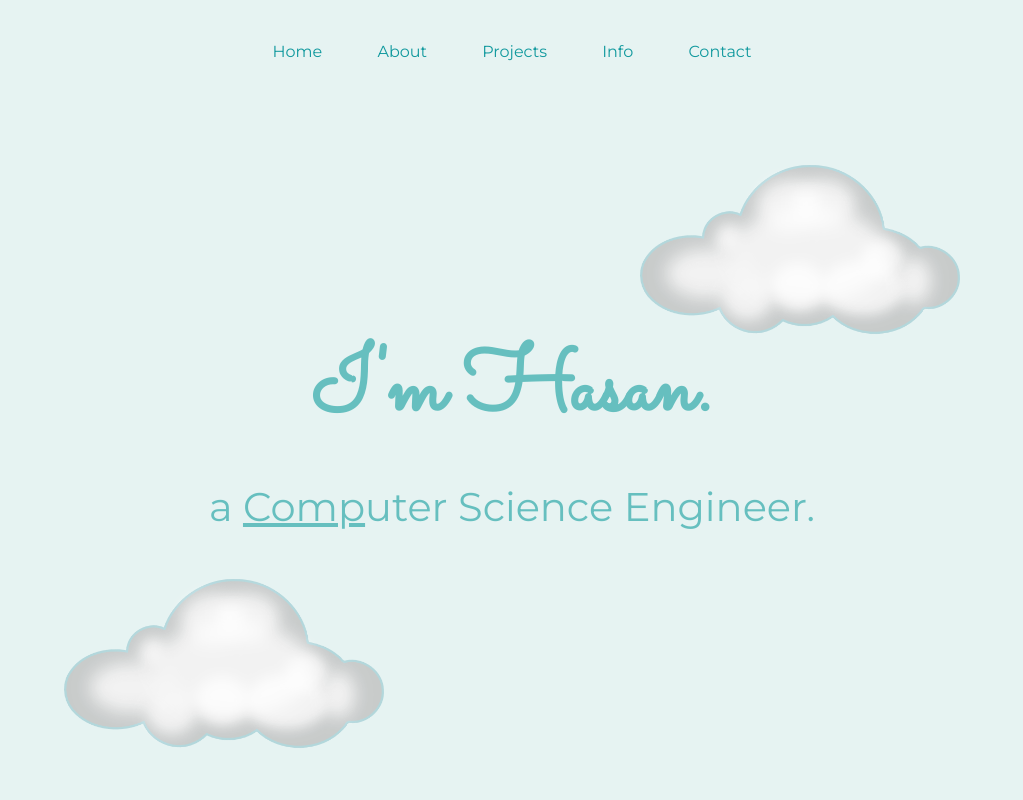
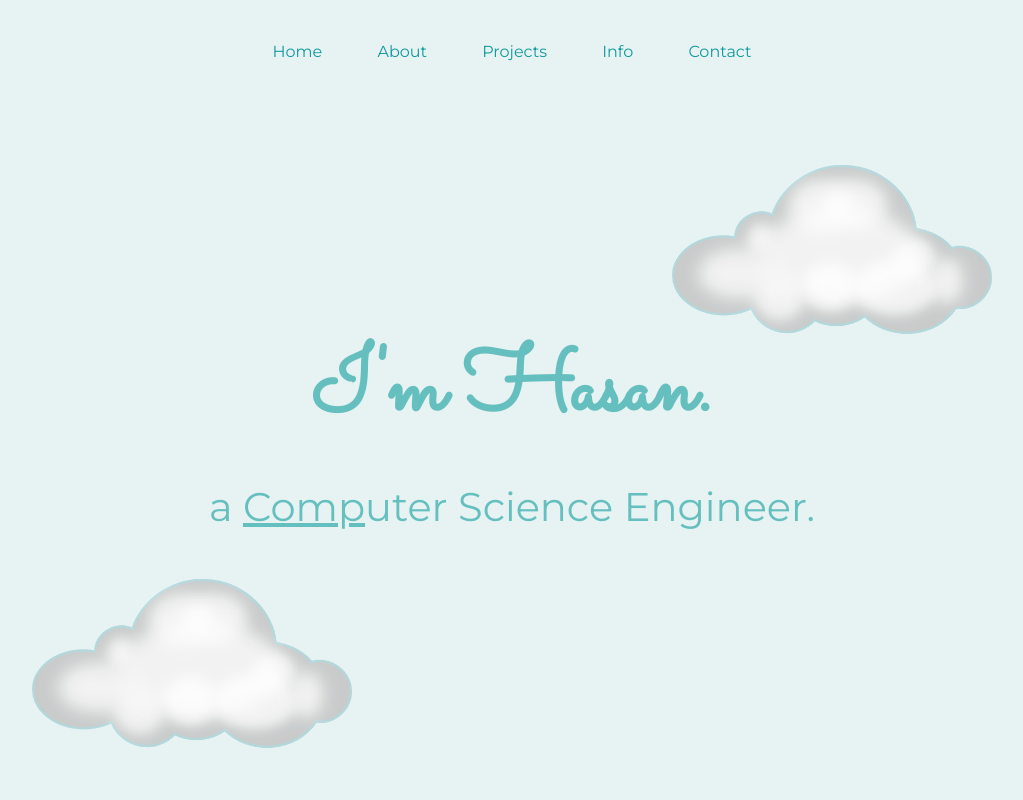
Before and after one commit to Mohammadhasan14/My-Portfolio, a plain HTML site: page index.html in a window 1280 px wide. Shown: the top 800 px of the page, without its empty margins (128-1151 px from the left). Drawn offline with Linux system fonts and the light colour scheme.

Commit message:
Update style.css

```diff
--- a/css/style.css
+++ b/css/style.css
@@ -97,21 +97,21 @@ p {
 .top-cloud {
     position: absolute;
     width: 20rem;
-    right: 12rem;
+    right: 10rem;
     top:10rem
 }
 
 .bottom-cloud {
     position: absolute;
     width: 20rem;
-    left : 12rem;
+    left : 10rem;
     bottom: 45rem
 }
 
 .mountain {
     width: 100%;
     position:relative;
-    margin-top:20rem;
+    margin-top:25rem;
 }
 
 .btn {
```
